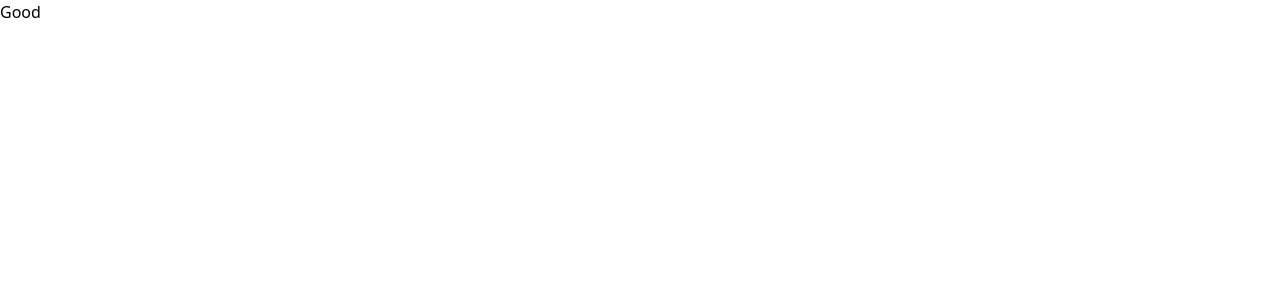
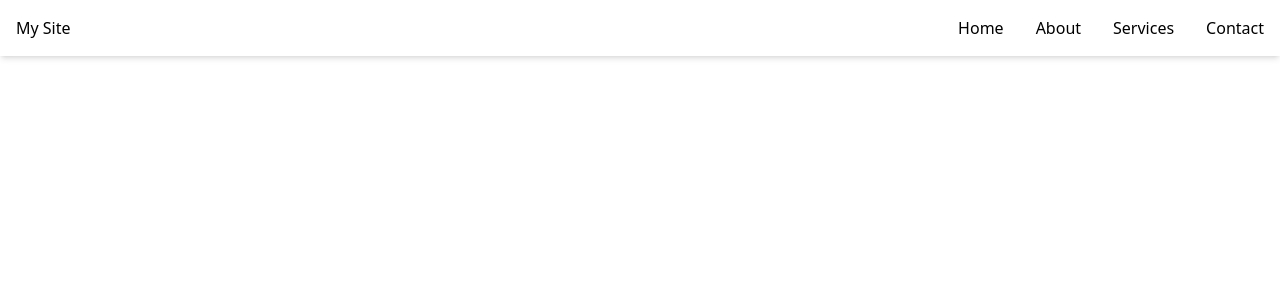
Before and after one commit to sibandadonty/reactjs-practise, a React (Vite) app: page / in a window 1280 px wide. Shown: the top 300 px of the page. Built offline with nearby package versions, Linux system fonts and the light colour scheme.

Commit message:
added basic navbar

```diff
--- a/src/App.jsx
+++ b/src/App.jsx
@@ -1,10 +1,9 @@
-
+import Navbar from "./Navbar";
 
 function App() {
-
   return (
     <>
-      <h1>Good</h1>
+      <Navbar />
     </>
   );
 }
--- /dev/null
+++ b/src/Navbar.jsx
@@ -0,0 +1,62 @@
+import React, { useState } from "react";
+import { AlignJustify, X } from "lucide-react";
+
+function Navbar() {
+  const [isOpen, setIsOpen] = useState(false);
+
+  function handleMenuToggle() {
+    setIsOpen((prevVal) => !prevVal);
+  }
+  return (
+    <nav className="">
+      <div className="flex justify-between p-4 shadow-md">
+        <div>My Site</div>
+
+        {/* desktop navigation */}
+        <ul className="hidden md:flex space-x-8">
+          <li>
+            <a href="#">Home</a>
+          </li>
+          <li>
+            <a href="#">About</a>
+          </li>
+          <li>
+            <a href="#">Services</a>
+          </li>
+          <li>
+            <a href="#">Contact</a>
+          </li>
+        </ul>
+
+        {/* navigation toggle */}
+        {
+          <div className="md:hidden">
+            <button onClick={handleMenuToggle}>
+              {isOpen ? <X /> : <AlignJustify />}
+            </button>
+          </div>
+        }
+      </div>
+
+      {/* mobile navigation */}
+      {isOpen && (
+        <ul className="absolute top-0 left-0 bg-blue-600 w-2/3 h-screen z-50 p-4 text-white">
+          <li>
+            <a href="#" onClick={() => setIsOpen(prevVal => !prevVal)}>Home</a>
+          </li>
+          <li>
+            <a href="#" onClick={() => setIsOpen(prevVal => !prevVal)}>About</a>
+          </li>
+          <li>
+            <a href="#" onClick={() => setIsOpen(prevVal => !prevVal)}>Services</a>
+          </li>
+          <li>
+            <a href="#" onClick={() => setIsOpen(prevVal => !prevVal)}>Contact</a>
+          </li>
+        </ul>
+      )}
+    </nav>
+  );
+}
+
+export default Navbar;
```
